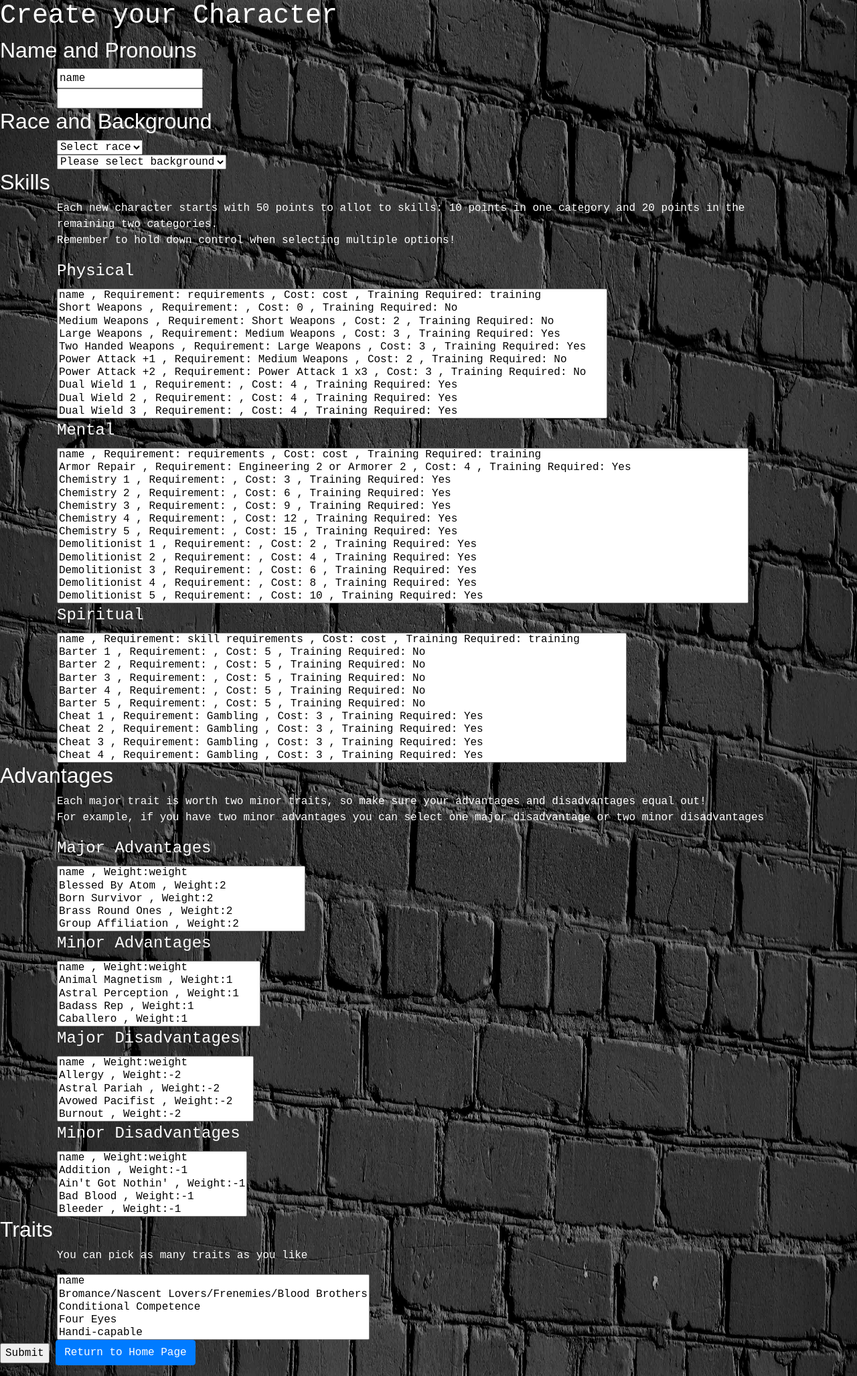
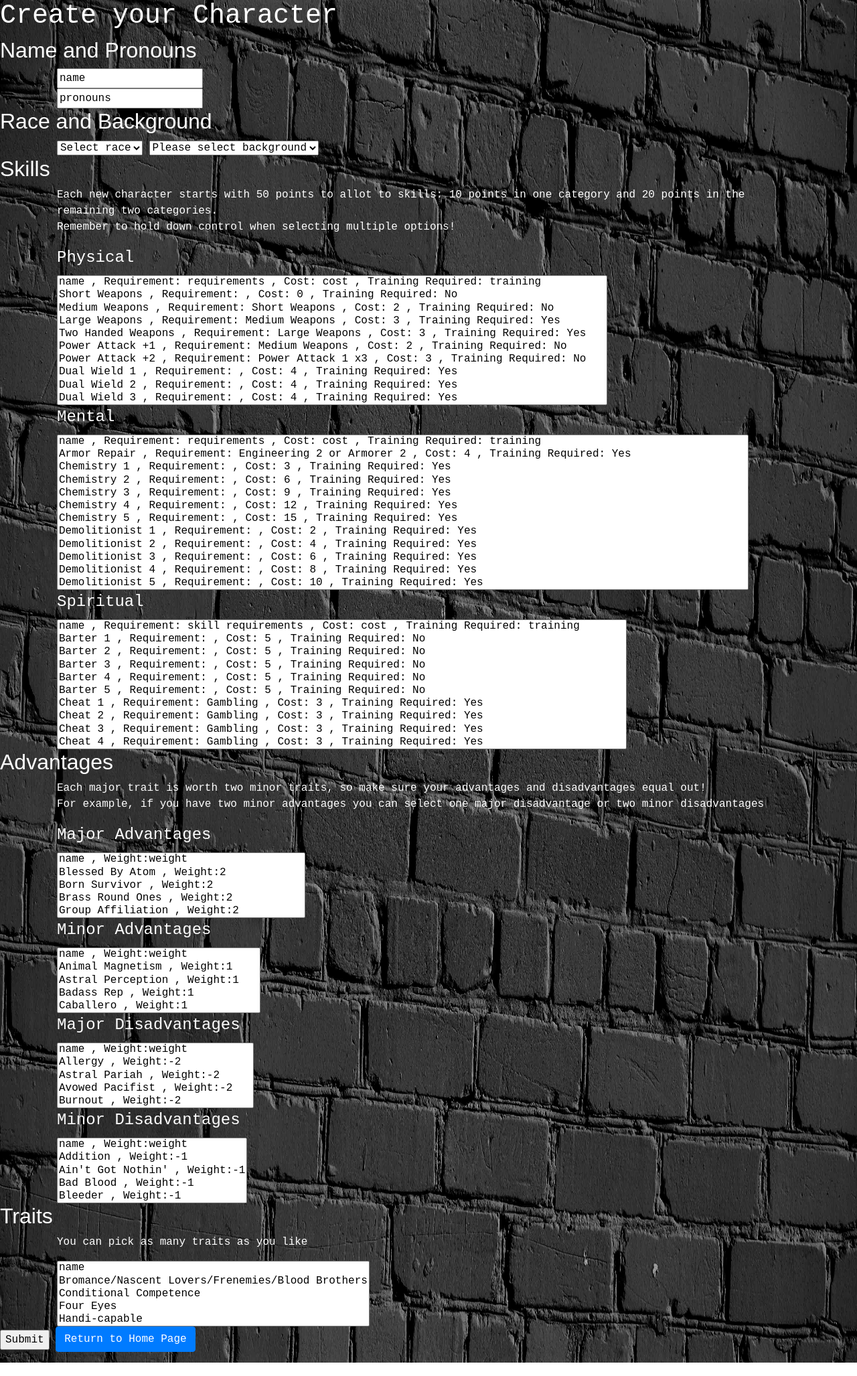
Before and after one commit to atugangui/Apocalypse47, a PHP site: page /Creator.php in a window 1280 px wide. Shown: the whole page at 67% size. Run offline with PHP 8.4, Linux system fonts and the light colour scheme.

Commit message:
Add files via upload

```diff
--- a/Creator.php
+++ b/Creator.php
@@ -67,13 +67,12 @@ $traits = explode("\r", $traits) ;
         	<h2>Name and Pronouns</h2>
           <div class="container">
         	<input type="text" value='name' name="name" /> <br />
-        	<input type="text" name="pronouns" /> <br />
+        	<input type="text" value='pronouns' name="pronouns" /> <br />
       </div>
 
        <!-- race and background -->
         <h2> Race and Background </h2>
         <div class="container">
-        <fieldset id="race">
           <select name="race" class="required-entry" id="category" onchange="javascript: dynamicdropdown(this.options[this.selectedIndex].value);">
               <option value="">Select race</option>
               <?php
@@ -82,8 +81,6 @@ $traits = explode("\r", $traits) ;
                   <option value=<?=$race_names[$i] ?> > <?=$race_names[$i] ?></option>
               <?php } ?>
           </select>
-        </fieldset>
-        <fieldset id="background_one">
           <script type="text/javascript" language="JavaScript">
                                 document.write('<select name="background" id="subcategory"><option value="">Please select background</option></select>')
           </script>
@@ -92,14 +89,12 @@ $traits = explode("\r", $traits) ;
                   <option value="">Select background</option>
               </select>
           </noscript>
-        </fieldset>
       </div>
 
        <!---------------------------------------------- skills ---------------------------->
         <h2>Skills</h2>
         <div class="container">
         <p> Each new character starts with 50 points to allot to skills: 10 points in one category and 20 points in the remaining two categories. <br> Remember to hold down control when selecting multiple options!</p>
-        <fieldset class="skill">
           <legend>Physical</legend>
           <select multiple="multiple" name="physical[]" size="10">
            	<?php
@@ -115,9 +110,7 @@ $traits = explode("\r", $traits) ;
 
         		<?php }?>
           </select>
-        </fieldset>
 
-        <fieldset class="skill">
           <legend>Mental</legend>
           <select multiple="multiple" name="mental[]" size="10">
            	<?php
@@ -133,9 +126,7 @@ $traits = explode("\r", $traits) ;
 
         		<?php }?>
           </select>
-        </fieldset>
 
-        <fieldset class="skill">
         	<legend>Spiritual</legend>
         	<select multiple="multiple" name="spiritual[]" size = "10">
         			<?php
@@ -151,7 +142,6 @@ $traits = explode("\r", $traits) ;
 
         		<?php }?>
         	</select>
-        </fieldset>
       </div>
 
 
@@ -160,7 +150,6 @@ $traits = explode("\r", $traits) ;
         <p> Each major trait is worth two minor traits, so make sure your advantages and disadvantages equal out!
           <br>
         For example, if you have two minor advantages you can select one major disadvantage or two minor disadvantages</p>
-        <fieldset>
           <legend>Major Advantages</legend>
           <select multiple="multiple" name="maj_adv[]" size="5">
 
@@ -176,9 +165,7 @@ $traits = explode("\r", $traits) ;
 
             <?php }?>
           </select>
-        </fieldset>
 
-        <fieldset>
           <legend>Minor Advantages</legend>
           <select multiple="multiple" name="min_adv[]" size="5">
            	<?php
@@ -192,9 +179,7 @@ $traits = explode("\r", $traits) ;
 
            	<?php }?>
           </select>
-        </fieldset>
 
-        <fieldset>
           <legend>Major Disadvantages</legend>
           <select multiple = "multiple" name="maj_dis[]" size="5">
             <?php
@@ -208,9 +193,7 @@ $traits = explode("\r", $traits) ;
 
             <?php }?>
           </select>
-          </fieldset>
 
-          <fieldset>
             <legend>Minor Disadvantages</legend>
            	<select multiple="multiple" name="min_dis[]" size="5">
            		<?php
@@ -224,7 +207,6 @@ $traits = explode("\r", $traits) ;
 
            		<?php }?>
           </select>
-        </fieldset>
 
       </div>
 
```
